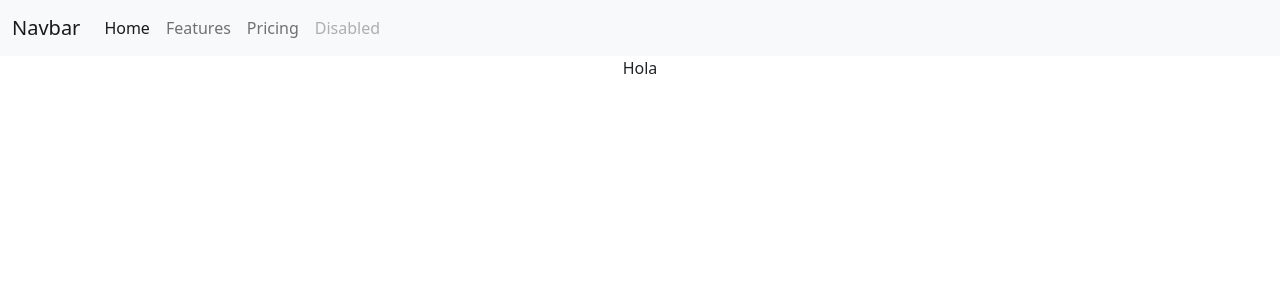
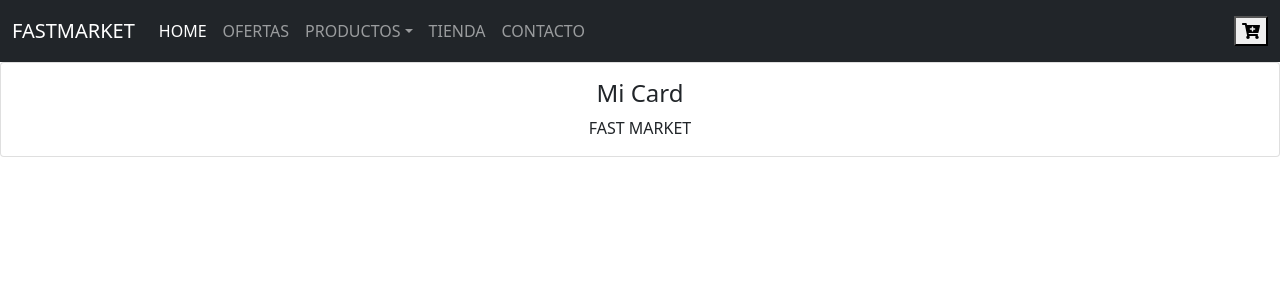
Before and after one commit to bernasanchez/fastmarket, a React (Create React App) app: page / in a window 1280 px wide. Shown: the top 300 px of the page. Built offline with nearby package versions, Linux system fonts and the light colour scheme.

Commit message:
Tercer Commit: "card con boostrap"

```diff
--- a/src/App.js
+++ b/src/App.js
@@ -4,8 +4,8 @@ import NavBar from './components/NavBar';
 import ItemListContainer from './components/ItemListContainer';
 import 'bootstrap/dist/css/bootstrap.min.css';
 import '@fortawesome/fontawesome-free/js/fontawesome';
-// import '@fortawesome/fontawesome-free/js/solid';
-// import '@fortawesome/fontawesome-free/js/brands';
+import '@fortawesome/fontawesome-free/js/solid';
+import '@fortawesome/fontawesome-free/js/brands';
 
 function App() {
   return (
@@ -25,7 +25,7 @@ function App() {
         </a>
       </header> */}
       <NavBar />
-      <ItemListContainer greeting = 'Hola'/>
+      <ItemListContainer greeting = 'FAST MARKET'/>
 
 
     </div>
--- a/src/components/CartWidget.js
+++ b/src/components/CartWidget.js
@@ -4,7 +4,7 @@ export default class CartWidget extends Component {
     render() {
         return (
             <div>
-               <i class="fas fa-cart-plus"></i>
+                <button><i class="fas fa-cart-plus"></i></button>
             </div>
         )
     }
--- a/src/components/ItemListContainer.js
+++ b/src/components/ItemListContainer.js
@@ -3,8 +3,12 @@ import React, { Component } from 'react'
 export default class ItemListContainer extends Component {
     render() {
         return (
-            <div>
-                {this.props.greeting}
+            <div className="card">
+                <div className="card-body">
+                    <h4 className="card-title">Mi Card</h4>
+                    <p className="card-text"> {this.props.greeting}</p>
+                </div>
+
             </div>
         )
     }
--- a/src/components/NavBar.js
+++ b/src/components/NavBar.js
@@ -5,25 +5,34 @@ export default class NavBar extends Component {
     render() {
         return (
         <div>
-            <nav class="navbar navbar-expand-lg navbar-light bg-light">
+          <nav class="navbar navbar-expand-lg navbar-dark bg-dark">
             <div class="container-fluid">
-    <a class="navbar-brand" href="#">Navbar</a>
+              <a class="navbar-brand" href="#">FASTMARKET</a>
               <button class="navbar-toggler" type="button" data-bs-toggle="collapse" data-bs-target="#navbarNav" aria-controls="navbarNav" aria-expanded="false" aria-label="Toggle navigation">
               <span class="navbar-toggler-icon"></span>
               </button>
               <div class="collapse navbar-collapse" id="navbarNav">
                 <ul class="navbar-nav">
                   <li class="nav-item">
-          <a class="nav-link active" aria-current="page" href="#">Home</a>
+                  <a class="nav-link active" aria-current="page" href="#">HOME</a>
                   </li>
                   <li class="nav-item">
-          <a class="nav-link" href="#">Features</a>
+                  <a class="nav-link" href="#">OFERTAS</a>
+                  </li>
+                  <li class="nav-item dropdown">
+                    <a class="nav-link dropdown-toggle" href="#" id="navbarDropdown" role="button" data-bs-toggle="dropdown" aria-expanded="false">PRODUCTOS</a>
+                    <ul class="dropdown-menu" aria-labelledby="navbarDropdown">
+                      <li><a class="dropdown-item" href="#">Bebidas</a></li>
+                      <li><a class="dropdown-item" href="#">Carnes y Pescados</a></li>
+                      <li><a class="dropdown-item" href="#">Frutas y Verduras</a></li>
+                      <li><a class="dropdown-item" href="#">Limpieza</a></li>
+                    </ul>
                   </li>
                   <li class="nav-item">
-          <a class="nav-link" href="#">Pricing</a>
+                  <a class="nav-link" href="#">TIENDA</a>
                   </li>
                   <li class="nav-item">
-          <a class="nav-link disabled">Disabled</a>
+                  <a class="nav-link" href="#">CONTACTO</a>
                   </li>
                 </ul>
               </div>
```
Lines whose indentation alone changed are shown as unchanged.
